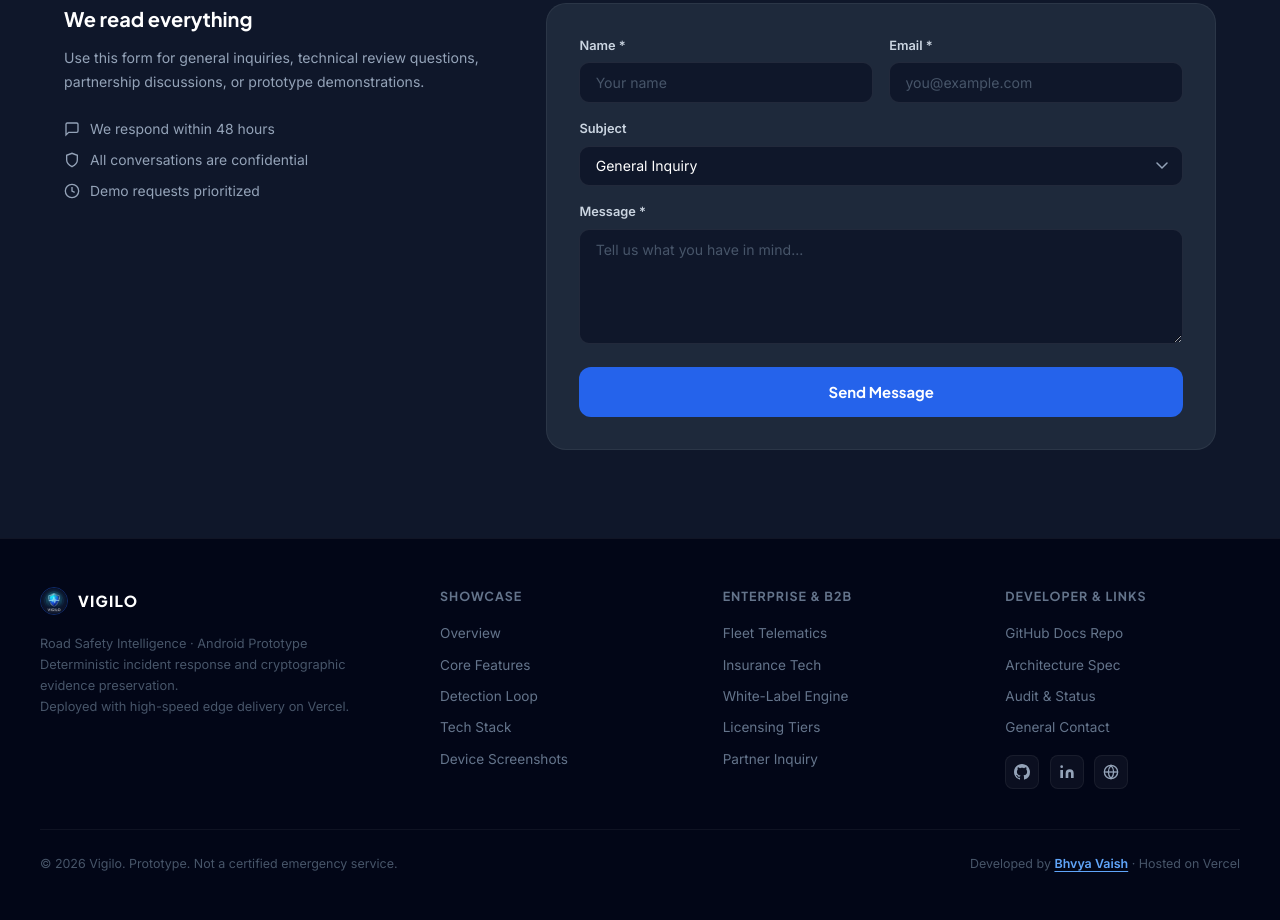
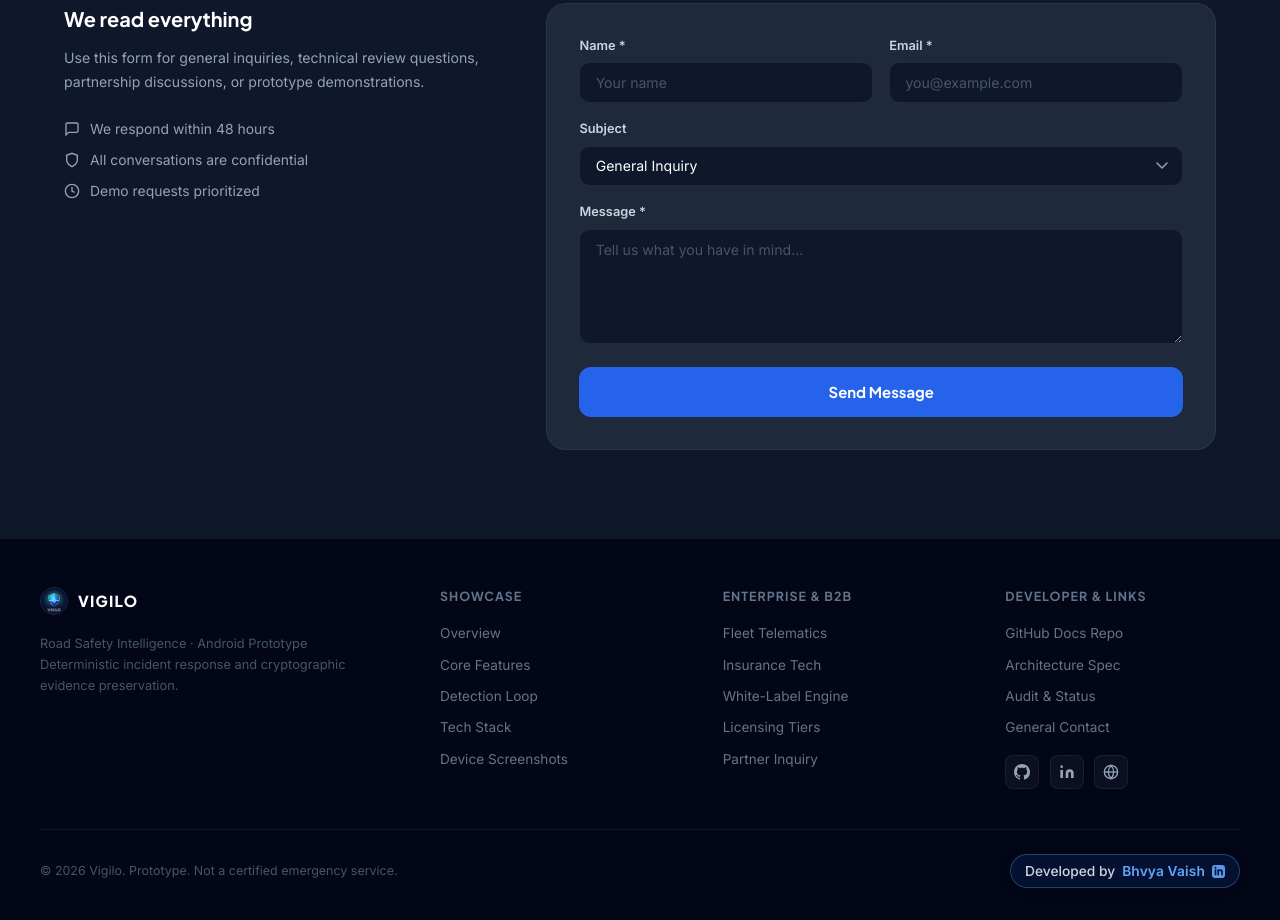
Before and after one commit to BhvyaVaish/vigilo-showcase, a plain HTML site: page index.html in a window 1280 px wide. Shown: the part 10854-11774 px from the top of the page. Drawn offline with Linux system fonts and the light colour scheme.

Commit message:
feat: add logo favicon, highlight developer attribution, remove hosted on vercel text

```diff
--- a/index.html
+++ b/index.html
@@ -5,6 +5,9 @@
   <meta name="viewport" content="width=device-width, initial-scale=1.0">
   <title>Vigilo — Road Safety Intelligence</title>
   <meta name="description" content="Vigilo is a mobile-first road-incident response platform for Android. Sensor fusion crash detection, real SMS dispatch, SHA-256 evidence integrity, and AI-assisted reporting.">
+    <link rel="icon" type="image/jpeg" href="assets/vigilo_logo_hd.jpg">
+  <link rel="shortcut icon" href="favicon.ico">
+  <link rel="apple-touch-icon" href="assets/apple-touch-icon.png">
   <link rel="stylesheet" href="style.css">
   <link rel="preconnect" href="https://fonts.googleapis.com">
   <link rel="preconnect" href="https://fonts.gstatic.com" crossorigin>
@@ -641,7 +644,7 @@
         <img src="assets/vigilo_logo_hd.jpg" alt="Vigilo" class="nav-logo" style="width:28px;height:28px;">
         <span class="nav-wordmark" style="font-size:0.95rem;">VIGILO</span>
       </a>
-      <p class="footer-tagline">Road Safety Intelligence &middot; Android Prototype<br>Deterministic incident response and cryptographic evidence preservation.<br>Deployed with high-speed edge delivery on Vercel.</p>
+      <p class="footer-tagline">Road Safety Intelligence &middot; Android Prototype<br>Deterministic incident response and cryptographic evidence preservation.</p>
     </div>
     <div>
       <div class="footer-col-title">Showcase</div>
@@ -680,7 +683,13 @@
   </div>
   <div class="footer-bottom">
     <span>&copy; 2026 Vigilo. Prototype. Not a certified emergency service.</span>
-    <span>Developed by <a href="https://www.linkedin.com/in/bhvya-vaish" target="_blank" rel="noopener noreferrer" style="color:var(--blue-light);font-weight:600;text-decoration:underline;text-underline-offset:3px;">Bhvya Vaish</a> &middot; Hosted on Vercel</span>
+    <span class="footer-dev-credit">
+      Developed by
+      <a href="https://www.linkedin.com/in/bhvya-vaish" target="_blank" rel="noopener noreferrer" class="footer-dev-link" aria-label="Bhvya Vaish on LinkedIn">
+        Bhvya Vaish
+        <svg class="footer-dev-icon" viewBox="0 0 24 24" aria-hidden="true"><path d="M19 0h-14c-2.761 0-5 2.239-5 5v14c0 2.761 2.239 5 5 5h14c2.762 0 5-2.239 5-5v-14c0-2.761-2.238-5-5-5zm-11 19h-3v-11h3v11zm-1.5-12.268c-.966 0-1.75-.79-1.75-1.764s.784-1.764 1.75-1.764 1.75.79 1.75 1.764-.783 1.764-1.75 1.764zm13.5 12.268h-3v-5.604c0-3.368-4-3.113-4 0v5.604h-3v-11h3v1.765c1.396-2.586 7-2.777 7 2.476v6.759z"/></svg>
+      </a>
+    </span>
   </div>
 </footer>
 
--- a/style.css
+++ b/style.css
@@ -397,3 +397,46 @@ button { cursor: pointer; border: none; background: none; font: inherit; }
 .nav-link--enterprise:hover {
   color: var(--blue-light);
 }
+
+/* ── Developer Attribution Highlight ──────────────────────── */
+.footer-dev-credit {
+  display: inline-flex;
+  align-items: center;
+  gap: 7px;
+  font-size: 0.86rem;
+  font-weight: 500;
+  color: var(--slate-300);
+  background: rgba(37, 99, 235, 0.12);
+  border: 1px solid rgba(96, 165, 250, 0.32);
+  padding: 5px 14px;
+  border-radius: 100px;
+  backdrop-filter: blur(8px);
+  box-shadow: 0 2px 10px rgba(0, 0, 0, 0.25);
+  transition: all 0.22s ease;
+}
+.footer-dev-credit:hover {
+  background: rgba(37, 99, 235, 0.22);
+  border-color: rgba(96, 165, 250, 0.6);
+  box-shadow: 0 4px 18px rgba(37, 99, 235, 0.35);
+  transform: translateY(-1px);
+}
+.footer-dev-link {
+  color: #60A5FA;
+  font-weight: 700;
+  text-decoration: none;
+  display: inline-flex;
+  align-items: center;
+  gap: 5px;
+  letter-spacing: 0.01em;
+  transition: color 0.2s ease;
+}
+.footer-dev-link:hover {
+  color: #93C5FD;
+}
+.footer-dev-icon {
+  width: 13px;
+  height: 13px;
+  fill: currentColor;
+  opacity: 0.92;
+  margin-left: 2px;
+}
```
Also changed, not shown: business.html (+11 -2 lines), assets/apple-touch-icon.png (added), assets/favicon-32x32.png (added), favicon.ico (added).
